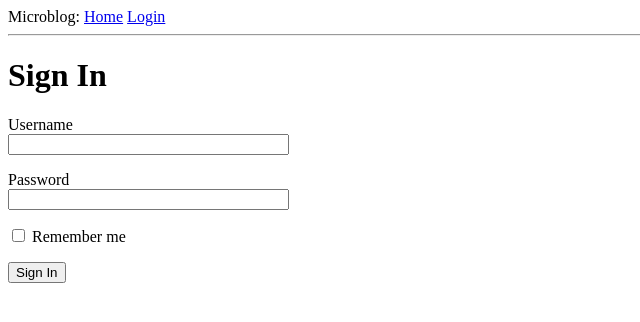
After one commit to frarlo/microblog, a Flask app: page /login in a window 1280 px wide. The commit adds this page. Shown: the top 322 px of the page, without its empty margins (0-640 px from the left). Run offline with Flask 3, Linux system fonts and the light colour scheme.

Commit message:
feat: Add basic web form.
The web form is visible and instantiated.
Yet to be implemented: receiving the form data.

```diff
--- a/app/__init__.py
+++ b/app/__init__.py
@@ -1,5 +1,7 @@
 from flask import Flask
+from config import Config
 
 app = Flask(__name__)
+app.config.from_object(Config)
 
 from app import routes
--- /dev/null
+++ b/app/forms.py
@@ -0,0 +1,9 @@
+from flask_wtf import FlaskForm
+from wtforms import StringField, PasswordField, BooleanField, SubmitField
+from wtforms.validators import DataRequired
+
+class LoginForm(FlaskForm):
+    username = StringField('Username', validators=[DataRequired()])
+    password = PasswordField('Password', validators=[DataRequired()])
+    remember_me = BooleanField('Remember me')
+    submit = SubmitField('Sign In')
--- a/app/routes.py
+++ b/app/routes.py
@@ -1,5 +1,6 @@
 from flask import render_template
 from app import app
+from app.forms import LoginForm
 
 @app.route('/')
 @app.route('/index')
@@ -18,3 +19,8 @@ def index():
         }
     ]
     return render_template('index.html', title='Home', user=user, posts=posts)
+
+@app.route('/login')
+def login():
+    form = LoginForm()
+    return render_template('login.html', title='Sign In', form=form)
--- a/app/templates/base.html
+++ b/app/templates/base.html
@@ -10,7 +10,10 @@
     {% endif %}
   </head>
   <body>
-    <div>Microblog: <a href="/index">Home</a></div>
+    <div>Microblog:
+      <a href="/index">Home</a>
+      <a href="/login">Login</a>
+    </div>
     <hr>
     <!--The dynamic content between pages is shown here, in the block content -->
     {% block content %}{% endblock %}
--- /dev/null
+++ b/app/templates/login.html
@@ -0,0 +1,22 @@
+{% extends "base.html" %}
+<!-- Defines the content of the login page by extending the base html file -->
+{% block content %}
+  <h1>Sign In</h1>
+  <form action="" method="post" novalidate>
+    {{ form.hidden_tag() }}
+    <p>
+      {{ form.username.label }}<br>
+      {{ form.username(size=32) }}
+    </p>
+    <p>
+      {{ form.password.label }}<br>
+      {{ form.password(size=32) }}
+    </p>
+    <p>
+      {{ form.remember_me() }} {{ form.remember_me.label }}
+    </p>
+    <p>
+      {{ form.submit() }}
+    </p>
+  </form>
+{% endblock %}
--- /dev/null
+++ b/config.py
@@ -0,0 +1,6 @@
+import os
+
+# Class to store configuration variables:
+class Config:
+    # For learning purposes. In a real app, a "secret" key is never meant to be shared or hardcoded:
+    SECRET_KEY = os.environ.get('SECRET_KEY') or 'you-will-never-guess'
```
